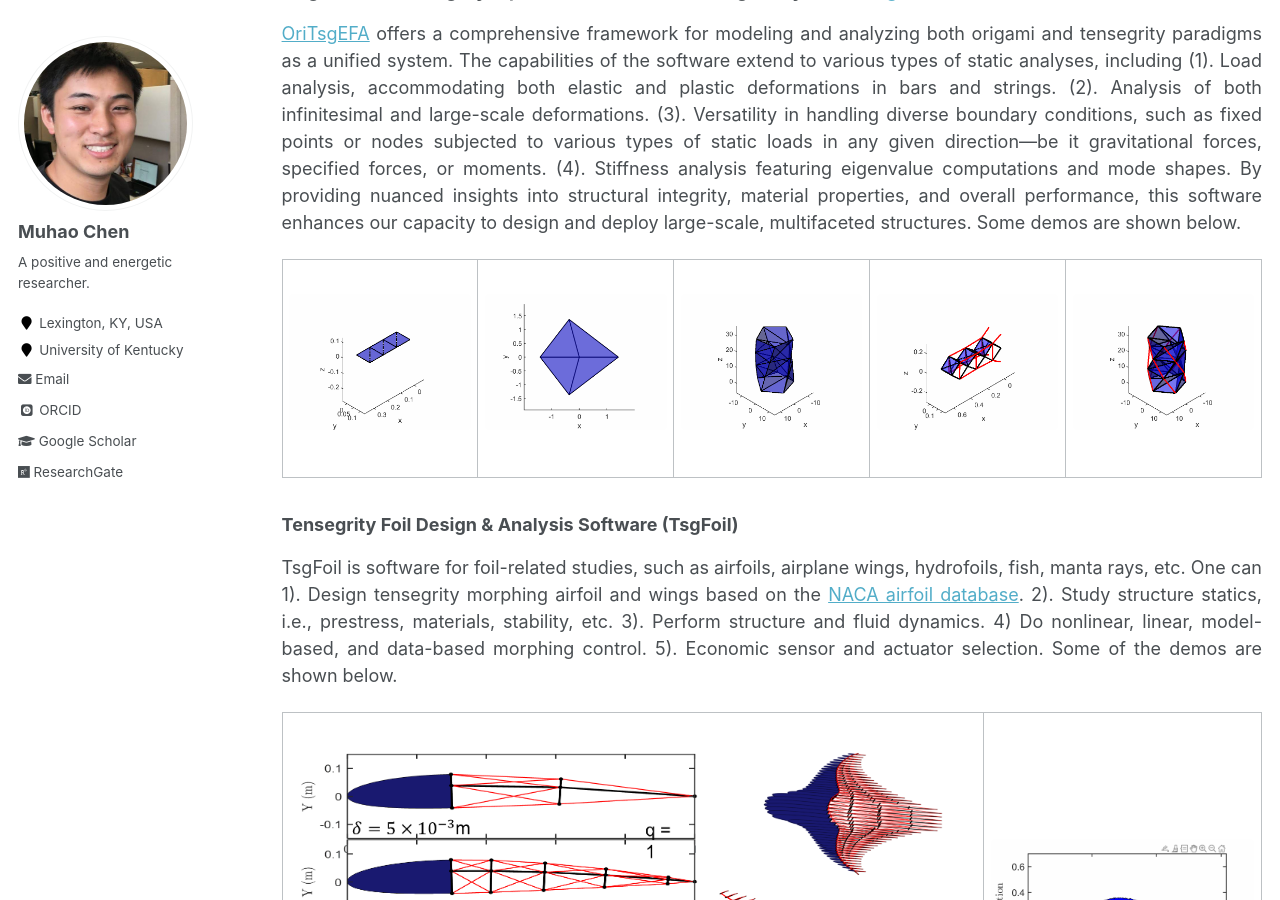
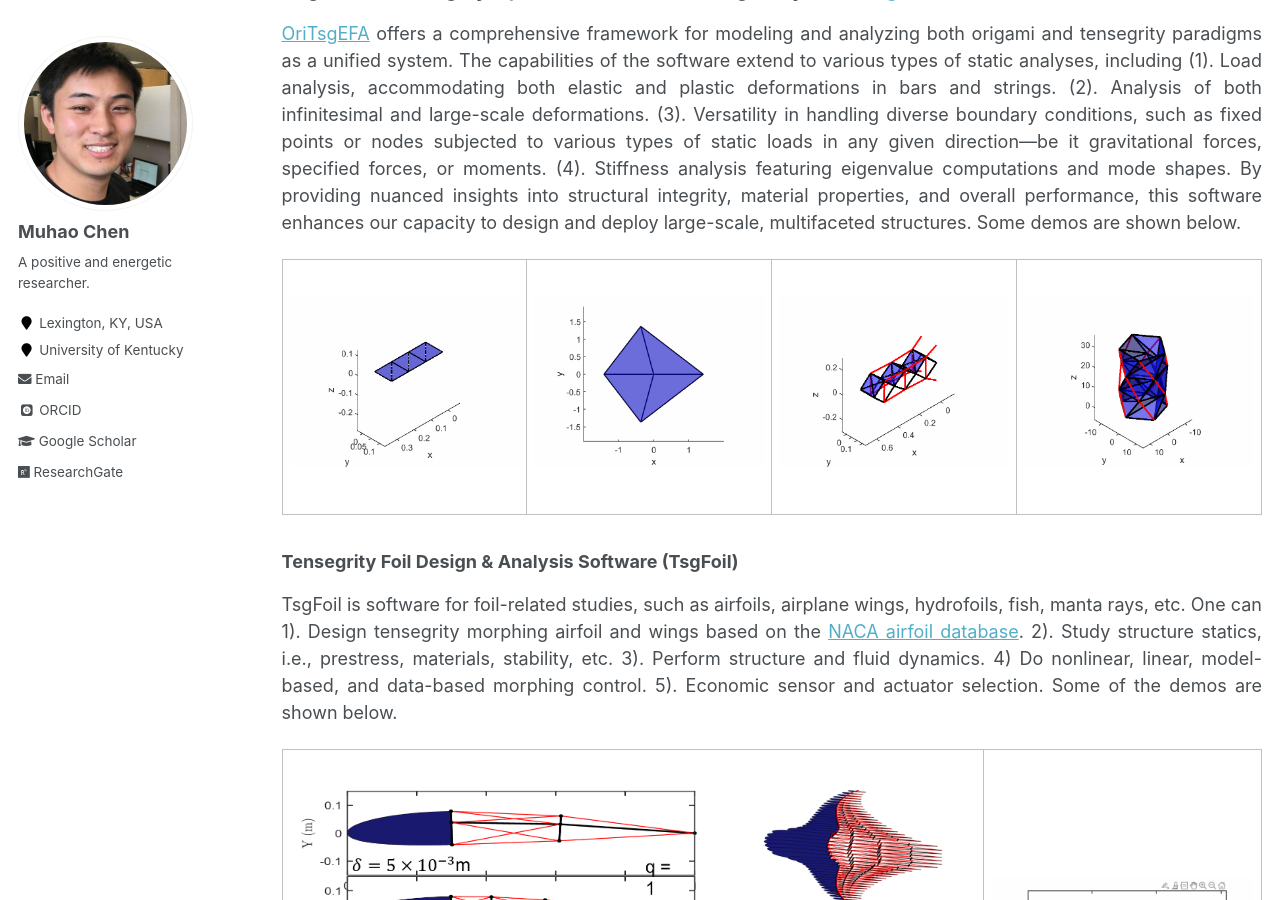
Before and after one commit to Muhao-Chen/muhao-chen.github.io, a Jekyll site: the page built from _pages/resources.md, in a window 1280 px wide and 900 px high, scrolled down 2690 px. Built offline with Jekyll 4.4.1, drawn with Linux system fonts in a browser that asks for light colours; some web fonts are replaced.

Commit message:
Update resources.md

```diff
--- a/_pages/resources.md
+++ b/_pages/resources.md
@@ -53,7 +53,7 @@ We appreciate your interest in our research. We are open and willing to answer a
 <tr>
 <td><figure><img src="{{ site.url }}/images/rffi/01_origami_finger.gif" width="100px" height="100px"/></figure></td>
 <td><figure><img src="{{ site.url }}/images/rffi/02_A_Mirua.gif" width="100px" height="100px"/></figure></td>
-<td><figure><img src="{{ site.url }}/images/rffi/03_origami_kresling.gif" width="100px" height="100px"/></figure></td>
+<!-- <td><figure><img src="{{ site.url }}/images/rffi/03_origami_kresling.gif" width="100px" height="100px"/></figure></td> -->
 <td><figure><img src="{{ site.url }}/images/rffi/04_shelter.gif" width="50px" height="100px"/></figure></td>
 <td><figure><img src="{{ site.url }}/images/rffi/05_Kresling_with_string.gif" width="50px" height="100px"/></figure></td>
 </tr>
```
